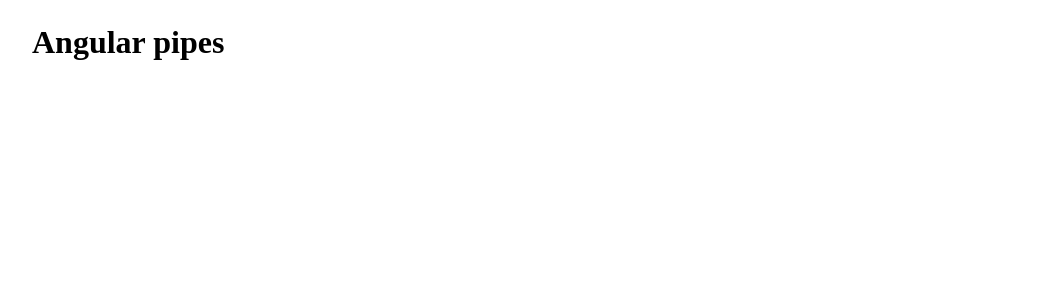
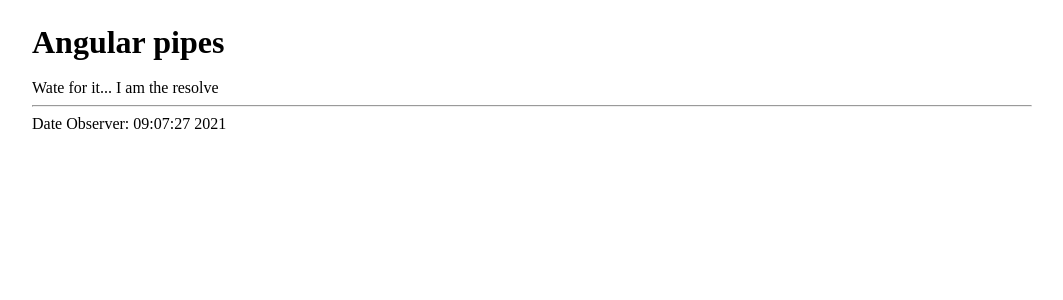
Before and after one commit to zakordonetss/Angular-pipes, an Angular app: page / in a window 1280 px wide. Shown: the top 300 px of the page, without its empty margins (108-1171 px from the left). Built offline with nearby package versions, Linux system fonts and the light colour scheme.

Commit message:
created promise and Oservable to working with async pipe

```diff
--- a/src/app/app.component.html
+++ b/src/app/app.component.html
@@ -1,4 +1,7 @@
 <div class="container">
     <h1>Angular pipes</h1>
-
+    <br>
+    <p>Wate for it... {{ p | async }} </p>
+    <hr>
+    <p>Date Observer: {{ stream$ | async | date: "HH:mm:ss yyyy"}}</p>
 </div>
--- a/src/app/app.component.ts
+++ b/src/app/app.component.ts
@@ -1,4 +1,6 @@
 import { Component } from '@angular/core';
+import { Observable } from 'rxjs';
+import { map } from 'rxjs/operators';
 
 export interface Post {
     title: string,
@@ -12,5 +14,15 @@
   styleUrls: ['./app.component.sass']
 })
 export class AppComponent {
+    p: Promise<string> = new Promise<string>(resolve => {
+        setTimeout(() => {
+            resolve('I am the resolve')
+        }, 3000)
+    })
 
+    stream$: Observable<Date> = new Observable(observer => {
+        setInterval(() => {
+            observer.next(new Date())
+        }, 1000)
+    })
 }
```
